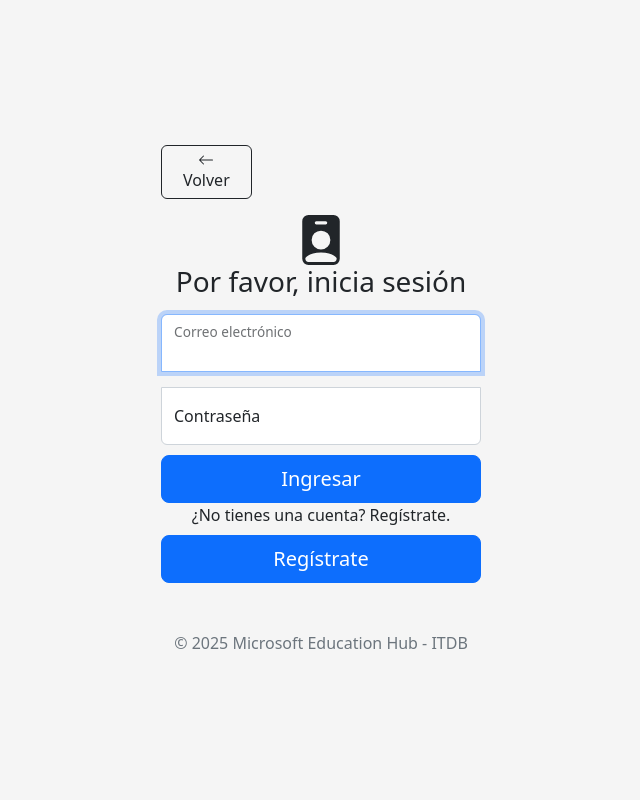
After one commit to HectorCalle/Web, a Flask app: page /login in a window 1280 px wide. The commit adds this page. Shown: the whole page, without its empty margins (319-959 px from the left). Run offline with Flask 3, Linux system fonts and the light colour scheme; some libraries are stand-ins or nearby versions.

Commit message:
actualizacion3

```diff
--- a/app.py
+++ b/app.py
@@ -15,5 +15,9 @@ def list_tasks():
     tareas = ["Lavar la ropa", "Limpiar la casa", "Hacer la compra", "Estudiar para el examen", "Hacer ejercicio", "Leer un libro"]
     return render_template('tasks.html', tareas=tareas)
 
+@app.route('/login')
+def login():
+    return render_template('login.html')
+
 if __name__ == '__main__':
     app.run(debug=True, host='127.0.0.1', port=5001)
--- /dev/null
+++ b/templates/login.html
@@ -0,0 +1,45 @@
+<html lang="es"></html>
+    <head>
+        <meta charset="utf-8">
+        <meta name="viewport" content="width=device-width, initial-scale=1">
+        <title>Inicio de Sesión - Gestión de Tareas</title>
+        <link rel="canonical" href="https://getbootstrap.com/docs/5.2/examples/sign-in/">
+        <link href="{{ url_for('static', filename='css/bootstrap.min.css') }}" rel="stylesheet">
+        <meta name="theme-color" content="#4b12bb">
+        <link href="{{ url_for('static', filename='css/styles.css') }}" rel="stylesheet">
+        <style class="darkreader darkreader--override" media="screen"></style>
+    </head>
+    <body class="text-center">
+        <main class="form-signin w-100 m-auto">
+            <div class="row my-3">
+                <div class="col-lg-4">
+                    <a href="#" class="btn btn-outline-dark">
+                        <svg xmlns="http://www.w3.org/2000/svg" width="16" height="16" fill="currentColor" class="bi bi-arrow-left" viewBox="0 0 16 16">
+                            <path fill-rule="evenodd" d="M15 8a.5.5 0 0 0-.5-.5H2.707l3.147-3.146a.5.5 0 1 0-.708-.708l-4 4a.5.5 0 0 0 0 .708l4 4a.5.5 0 0 0 .708-.708L2.707 8.5H14.5A.5.5 0 0 0 15 8"/>
+                        </svg>
+                        Volver
+                    </a>
+                </div>
+            </div>
+            <form>
+                <svg xmlns="http://www.w3.org/2000/svg" width="50" height="50" fill="currentColor" class="bi bi-person-badge-fill" viewBox="0 0 16 16">
+                    <path d="M2 2a2 2 0 0 1 2-2h8a2 2 0 0 1 2 2v12a2 2 0 0 1-2 2H4a2 2 0 0 1-2-2zm4.5 0a.5.5 0 0 0 0 1h3a.5.5 0 0 0 0-1zM8 11a3 3 0 1 0 0-6 3 3 0 0 0 0 6m5 2.755C12.146 12.825 10.623 12 8 12s-4.146.826-5 1.755V14a1 1 0 0 0 1 1h8a1 1 0 0 0 1-1z"/>
+                </svg>
+                <h1 class="h3 mb-3 fw-normal">Por favor, inicia sesión</h1>
+                <div class="form-floating mb-3">
+                    <input type="email" class="form-control" id="correo" placeholder="name@example.com" autofocus required>
+                    <label for="correo">Correo electrónico</label>
+                </div>
+                <div class="form-floating">
+                    <input type="password" class="form-control" id="contrasena" placeholder="Contraseña" required>
+                    <label for="contrasena">Contraseña</label>
+                </div>
+                <button class="w-100 btn btn-lg btn-primary" type="submit">Ingresar</button>
+                <label class="form-label">¿No tienes una cuenta? Regístrate.</label>
+                <a href="#" class="w-100 btn btn-lg btn-primary">Regístrate</a>
+                <p class="mt-5 mb-3 text-muted">© 2025 Microsoft Education Hub - ITDB</p>
+            </form>
+        </main>
+        <script src="{{ url_for('static', filename='css/bootstrap.min.js') }}"></script>
+    </body>
+</html>
--- a/templates/tasks.html
+++ b/templates/tasks.html
@@ -6,5 +6,7 @@
         <ul>
             {% for tarea in tareas %}
                 <li>{{ tarea }}</li>
+
             {% endfor %}
+        </ul>
 {% endblock %}
```
